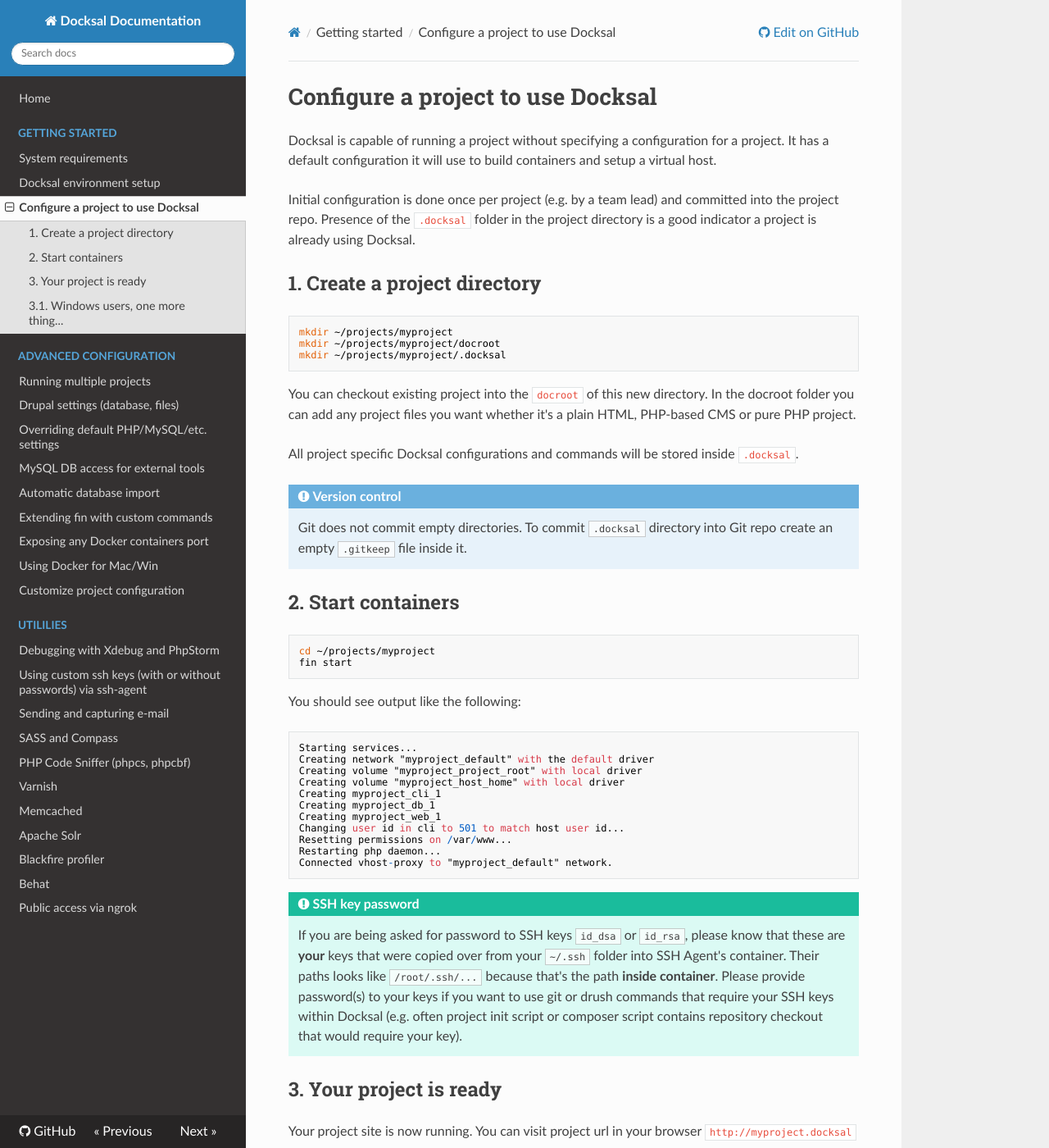
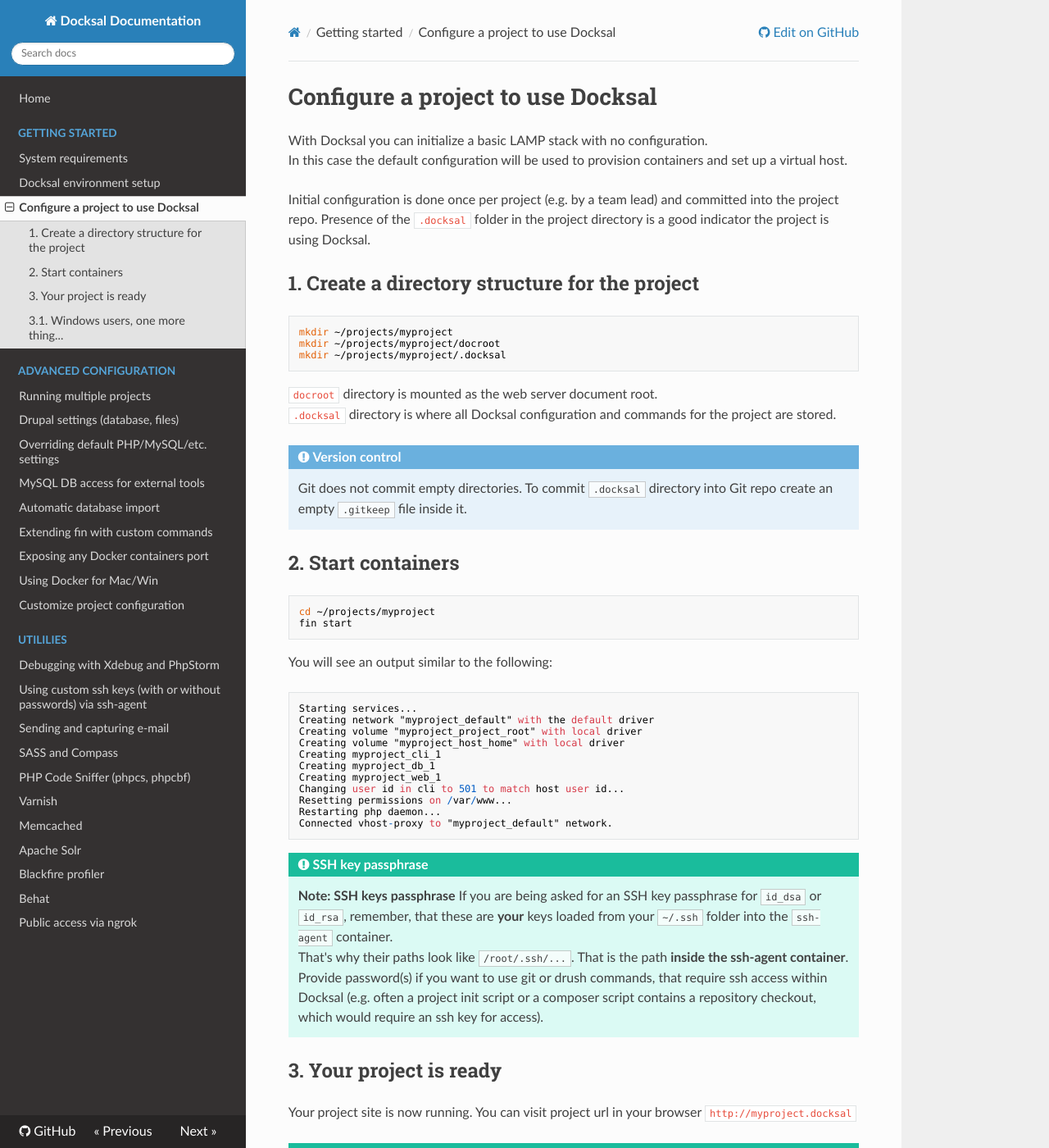
Before and after one commit to docksal/docksal, an MkDocs documentation site: the page built from docs/project-setup.md, in a window 1280 px wide and 1400 px high. Shown: the whole window at 82% size. Built offline with MkDocs 1.6.1, drawn with Linux system fonts in a browser that asks for light colours; nearby versions of some CDN libraries; old or Windows-style settings are respelled for this version of MkDocs.

Commit message:
docs/project-setup.md updates

````diff
--- a/docs/project-setup.md
+++ b/docs/project-setup.md
@@ -1,12 +1,13 @@
 # Configure a project to use Docksal
 
-Docksal is capable of running a project without specifying a configuration for a project.
-It has a default configuration it will use to build containers and setup a virtual host.
+With Docksal you can initialize a basic LAMP stack with no configuration.
+In this case the default configuration will be used to provision containers and set up a virtual host.
 
 Initial configuration is done once per project (e.g. by a team lead) and committed into the project repo.
-Presence of the `.docksal` folder in the project directory is a good indicator a project is already using Docksal.
+Presence of the `.docksal` folder in the project directory is a good indicator the project is using Docksal.
 
-## 1. Create a project directory
+
+## 1. Create a directory structure for the project
 
 ```bash
 mkdir ~/projects/myproject
@@ -14,9 +15,8 @@ mkdir ~/projects/myproject/docroot
 mkdir ~/projects/myproject/.docksal
 ```
 
-You can checkout existing project into the `docroot` of this new directory. In the docroot folder you can add any project files you want whether it's a plain HTML, PHP-based CMS or pure PHP project.
-
-All project specific Docksal configurations and commands will be stored inside `.docksal`.
+`docroot` directory is mounted as the web server document root.
+`.docksal` directory is where all Docksal configuration and commands for the project are stored.
 
 !!! note "Version control"
     Git does not commit empty directories. To commit `.docksal` directory into Git repo create an empty `.gitkeep` file inside it.
@@ -28,7 +28,7 @@ cd ~/projects/myproject
 fin start
 ```
 
-You should see output like the following:
+You will see an output similar to the following:
 
 ```
 Starting services...
@@ -44,8 +44,14 @@ Restarting php daemon...
 Connected vhost-proxy to "myproject_default" network.
 ```
 
-!!! tip "SSH key password"
-    If you are being asked for password to SSH keys `id_dsa` or `id_rsa`, please know that these are **your** keys that were copied over from your `~/.ssh` folder into SSH Agent's container. Their paths looks like `/root/.ssh/...` because that's the path **inside container**. Please provide password(s) to your keys if you want to use git or drush commands that require your SSH keys within Docksal (e.g. often project init script or composer script contains repository checkout that would require your key).
+!!! tip "SSH key passphrase"
+    **Note: SSH keys passphrase**
+    If you are being asked for an SSH key passphrase for `id_dsa` or `id_rsa`,
+    remember, that these are **your** keys loaded from your `~/.ssh` folder into the `ssh-agent` container.
+    That's why their paths look like `/root/.ssh/...`. That is the path **inside the ssh-agent container**.
+    Provide password(s) if you want to use git or drush commands, that require ssh access within Docksal
+    (e.g. often a project init script or a composer script contains a repository checkout,
+    which would require an ssh key for access).
 
 ## 3. Your project is ready
 
````
